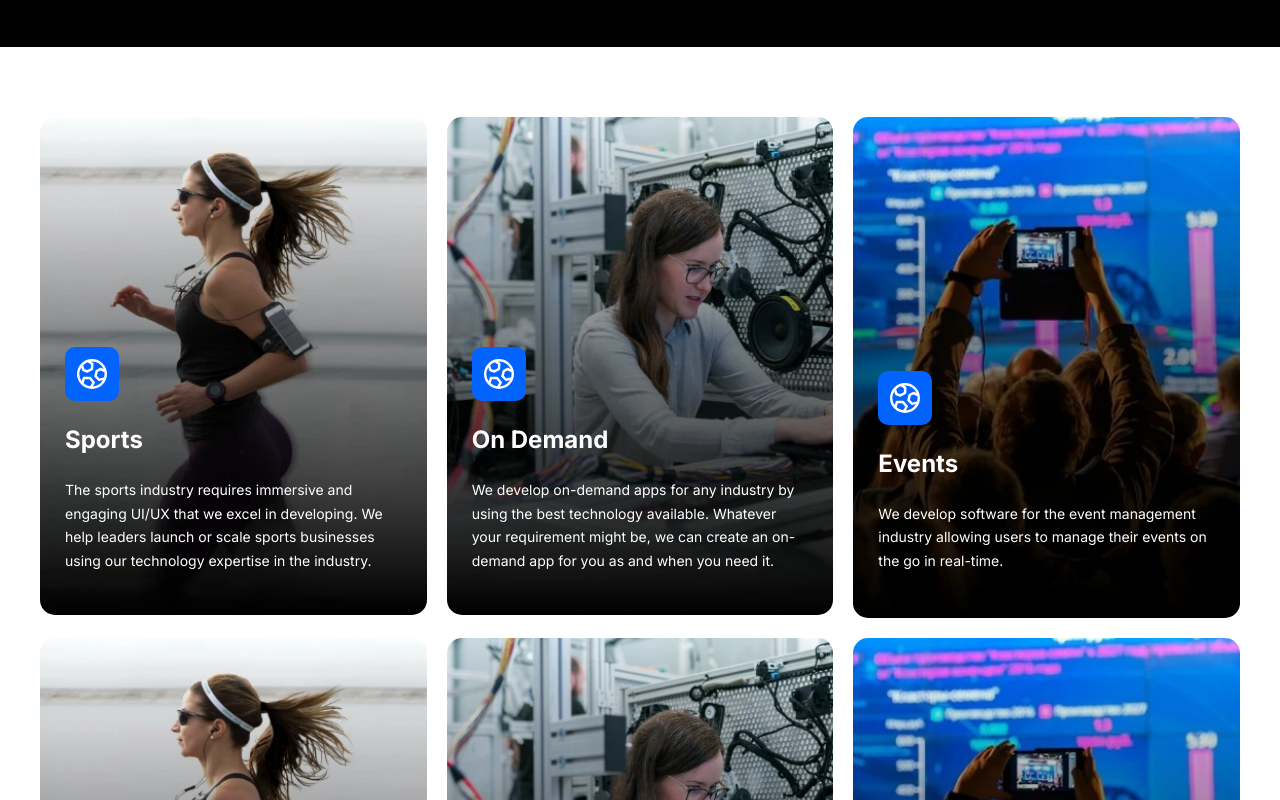
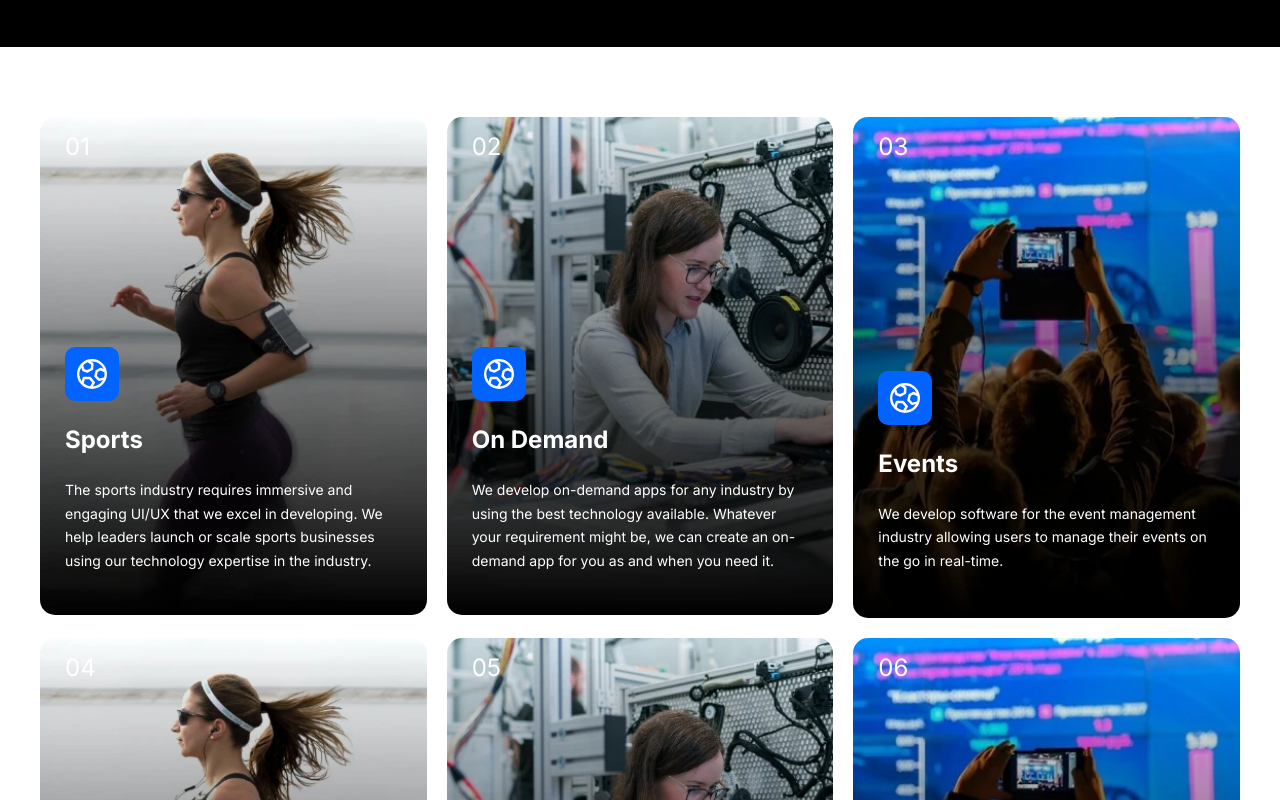
Before and after one commit to Jisan-mia/prabha-tech, a React (Vite) app: page /industries in a window 1280 px wide. Shown: the part 3460-4260 px from the top of the page. Built offline with nearby package versions, Linux system fonts and the light colour scheme; a web font is replaced by a local one.

Commit message:
feature list card item number

```diff
--- a/src/Components/Industries/FeaturesItem.jsx
+++ b/src/Components/Industries/FeaturesItem.jsx
@@ -6,7 +6,7 @@ const FeaturesItem = ({ item }) => {
       <div className="img-cont">
         <img src={item.image} alt="" />
       </div>
-
+        <div className="feature-list-item-number">0{item.id}</div>
       <div className="features-list-item-content">
         <div className="titles">
           <div className="titles__image-cont">
--- a/src/Components/Industries/FeaturesList.css
+++ b/src/Components/Industries/FeaturesList.css
@@ -76,3 +76,12 @@
   max-width: 30px;
   width: 100%;
 }
+
+.feature-list-item-number {
+  position: absolute;
+  top: 15px;
+  font-size: 24px;
+  left: 25px;
+  color: #fff;
+  z-index: 3;
+}
```
